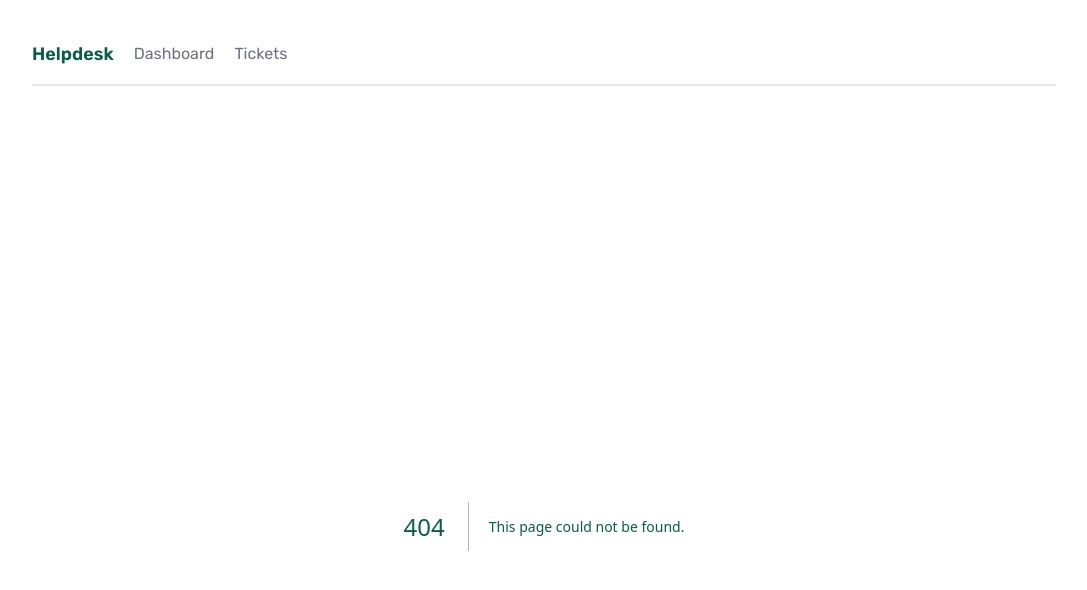
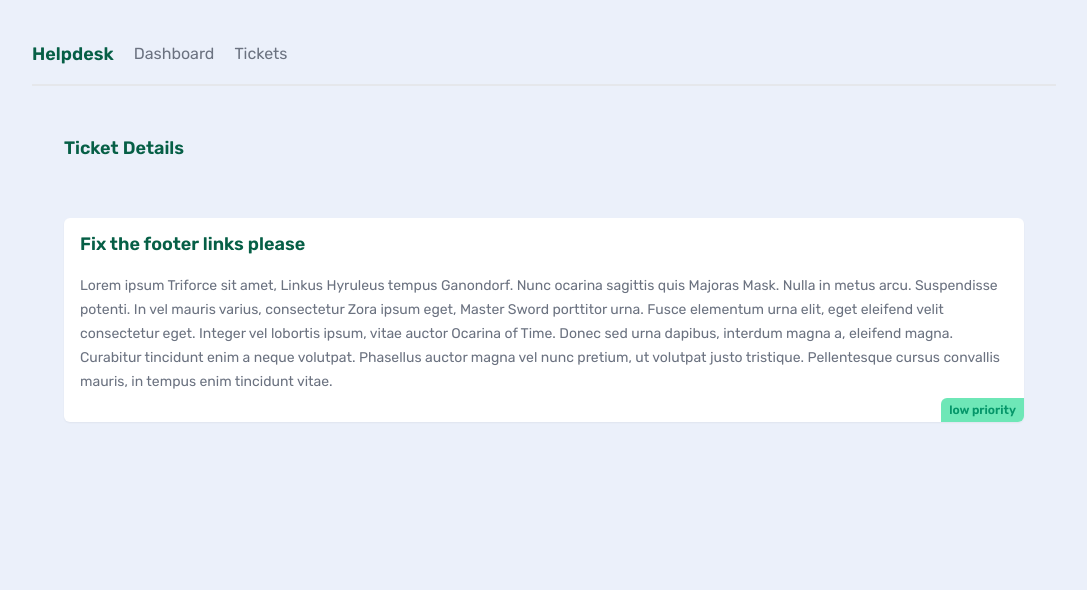
Before and after one commit to krishpri23/helpdesk-nextjs, a Next.js app: page /tickets/1 in a window 1280 px wide. Before the commit this address had no page. Shown: the top 590 px of the page, without its empty margins (96-1183 px from the left). Built offline with nearby package versions, Linux system fonts and the light colour scheme; data requests are answered from the project's data file.

Commit message:
static rendering added

```diff
--- /dev/null
+++ b/app/tickets/[id]/page.jsx
@@ -0,0 +1,47 @@
+import { notFound } from "next/navigation";
+
+// * To increase performance, params are statically generated. This only works if `revalidate` is specified
+// * All pages are pre rendered with the static paramas.
+
+export async function generateStaticParams() {
+  const res = await fetch("http://localhost:4000/tickets");
+  const tickets = await res.json();
+
+  return tickets.map((ticket) => ({
+    id: ticket.id,
+  }));
+}
+
+export default async function TicketDetails({ params }) {
+  const tickets = await getTicketDetails(params.id);
+
+  return (
+    <main>
+      <nav>
+        <h2>Ticket Details</h2>
+      </nav>
+
+      {tickets && (
+        <div className="card">
+          <h2> {tickets.title}</h2>
+          <p> {tickets.body}</p>
+          <div className={`pill ${tickets.priority}`}>
+            {tickets.priority} priority
+          </div>
+        </div>
+      )}
+    </main>
+  );
+}
+
+export const getTicketDetails = async (id) => {
+  const res = await fetch("http://localhost:4000/tickets/" + id, {
+    next: {
+      revalidate: 60, // reload after 60 seconds
+    },
+  });
+  if (!res.ok) {
+    notFound();
+  }
+  return res.json();
+};
--- a/app/tickets/ticketList.jsx
+++ b/app/tickets/ticketList.jsx
@@ -1,4 +1,4 @@
-import React from "react";
+import Link from "next/link";
 
 export default async function TicketList() {
   // fetch data
@@ -7,11 +7,13 @@
     <>
       {tickets.map((ticket) => (
         <div key={ticket.id} className="card">
-          <h2>{ticket.title}</h2>
-          <p>{ticket.body.slice(0, 200)}...</p>
-          <div className={`pill ${ticket.priority}`}>
-            {ticket.priority} priority
-          </div>
+          <Link href={`/tickets/${ticket.id}`}>
+            <h2>{ticket.title}</h2>
+            <p>{ticket.body.slice(0, 200)}...</p>
+            <div className={`pill ${ticket.priority}`}>
+              {ticket.priority} priority
+            </div>
+          </Link>
         </div>
       ))}
 
```
